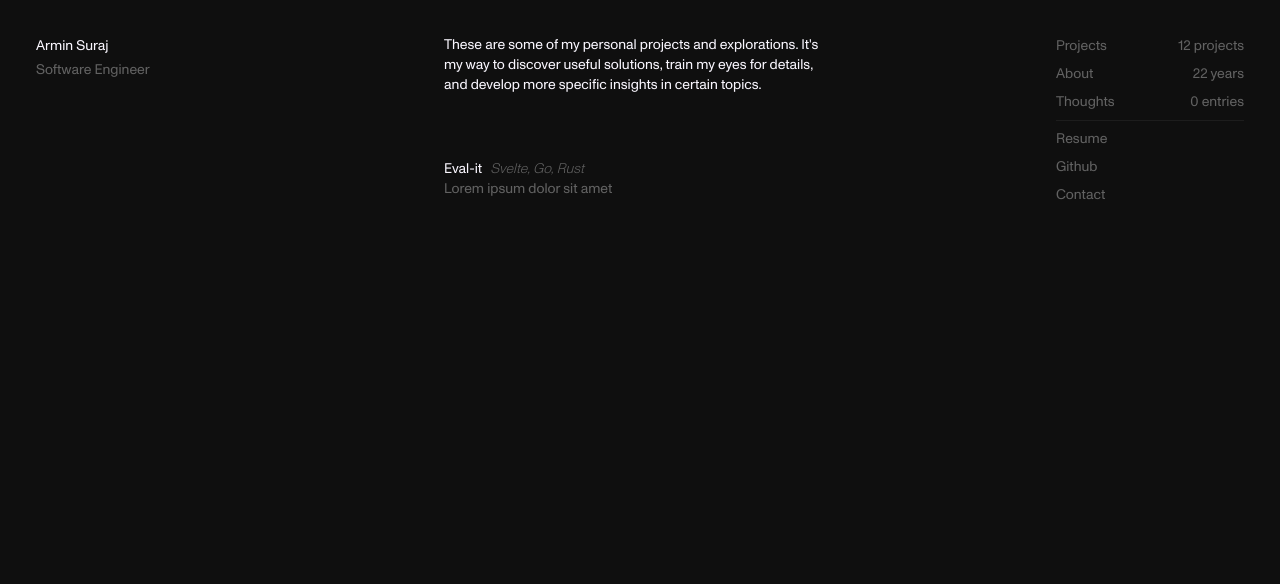
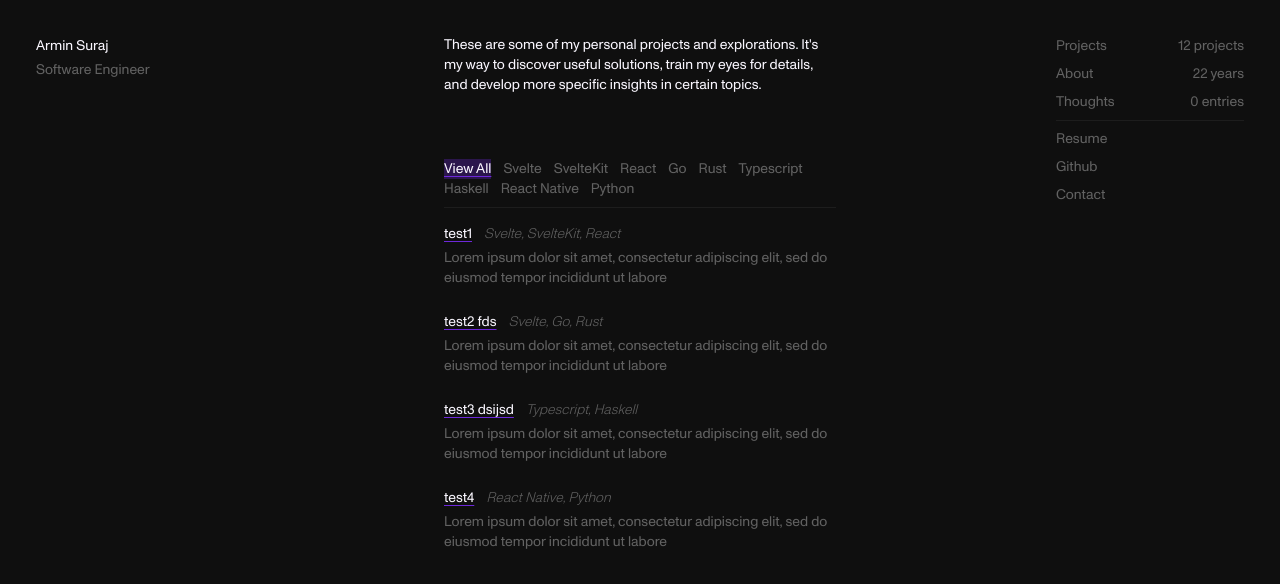
Before and after one commit to arm-out/portfolio, a SvelteKit app: page /projects in a window 1280 px wide. Shown: the top 584 px of the page. Built offline with nearby package versions, Linux system fonts and the light colour scheme.

Commit message:
projects filter

```diff
--- a/src/routes/projects/+page.svelte
+++ b/src/routes/projects/+page.svelte
@@ -2,6 +2,44 @@
 	import { navPath } from '$lib/store';
 
 	navPath.set('/projects');
+
+	const projects = [
+		{
+			name: 'test1',
+			languages: ['Svelte', 'SvelteKit', 'React'],
+			desc: 'Lorem ipsum dolor sit amet, consectetur adipiscing elit, sed do eiusmod tempor incididunt ut labore',
+			slug: 'test1'
+		},
+		{
+			name: 'test2 fds',
+			languages: ['Svelte', 'Go', 'Rust'],
+			desc: 'Lorem ipsum dolor sit amet, consectetur adipiscing elit, sed do eiusmod tempor incididunt ut labore',
+			slug: 'test1'
+		},
+		{
+			name: 'test3 dsijsd',
+			languages: ['Typescript', 'Haskell'],
+			desc: 'Lorem ipsum dolor sit amet, consectetur adipiscing elit, sed do eiusmod tempor incididunt ut labore',
+			slug: 'test1'
+		},
+		{
+			name: 'test4',
+			languages: ['React Native', 'Python'],
+			desc: 'Lorem ipsum dolor sit amet, consectetur adipiscing elit, sed do eiusmod tempor incididunt ut labore',
+			slug: 'test1'
+		}
+	];
+
+	// set of unique languages
+	const languages = new Set<string>();
+	projects.forEach((p) => p.languages.forEach((l) => languages.add(l)));
+
+	let checked: string[] = [];
+	let all = checked.length === 0;
+	$: all = checked.length === 0;
+
+	$: console.log(checked);
+	$: console.log(all);
 </script>
 
 <svelte:head>
@@ -15,8 +53,42 @@
 	train my eyes for details, and develop more specific insights in certain topics.
 </p>
 
-<div class="flex flex-row gap-2">
-	<h3 class="inline-block">Eval-it</h3>
-	<span class="text-sec font-light italic">Svelte, Go, Rust</span>
+<div class="flex w-full gap-x-3 flex-row flex-wrap">
+	<label
+		class="{all
+			? 'bg-arm/30'
+			: ''} underline decoration-arm decoration-1 underline-offset-[3px] hover:bg-arm cursor-pointer"
+	>
+		<input type="checkbox" bind:checked={all} class="hidden" on:click={() => (checked = [])} />
+		View All
+	</label>
+
+	{#each languages as l}
+		<label
+			class="{checked.includes(l)
+				? 'underline decoration-arm decoration-1 underline-offset-[3px] bg-arm/30 text-white'
+				: ''} hover:bg-arm hover:text-white text-nowrap cursor-pointer text-sec"
+		>
+			<input type="checkbox" bind:group={checked} value={l} class="hidden" />
+			{l}
+		</label>
+	{/each}
 </div>
-<p class="text-sec">Lorem ipsum dolor sit amet</p>
+
+<hr class="w-full mt-2 mb-4 h-[1px] bg-outline border-0" />
+
+{#each projects as p}
+	{#if all || p.languages.some((l) => checked.includes(l))}
+		<div class="mb-6 hover:bg-sec/5">
+			<a href="/projects/{p.slug}">
+				<div class="flex flex-row gap-3 pb-1">
+					<h3 class="inline-block underline decoration-arm decoration-1 underline-offset-[3px]">
+						{p.name}
+					</h3>
+					<span class="text-sec font-light italic">{p.languages.join(', ')}</span>
+				</div>
+				<p class="text-sec">{p.desc}</p>
+			</a>
+		</div>
+	{/if}
+{/each}
```
Also changed, not shown: src/routes/projects/ListObject.svelte (added).
